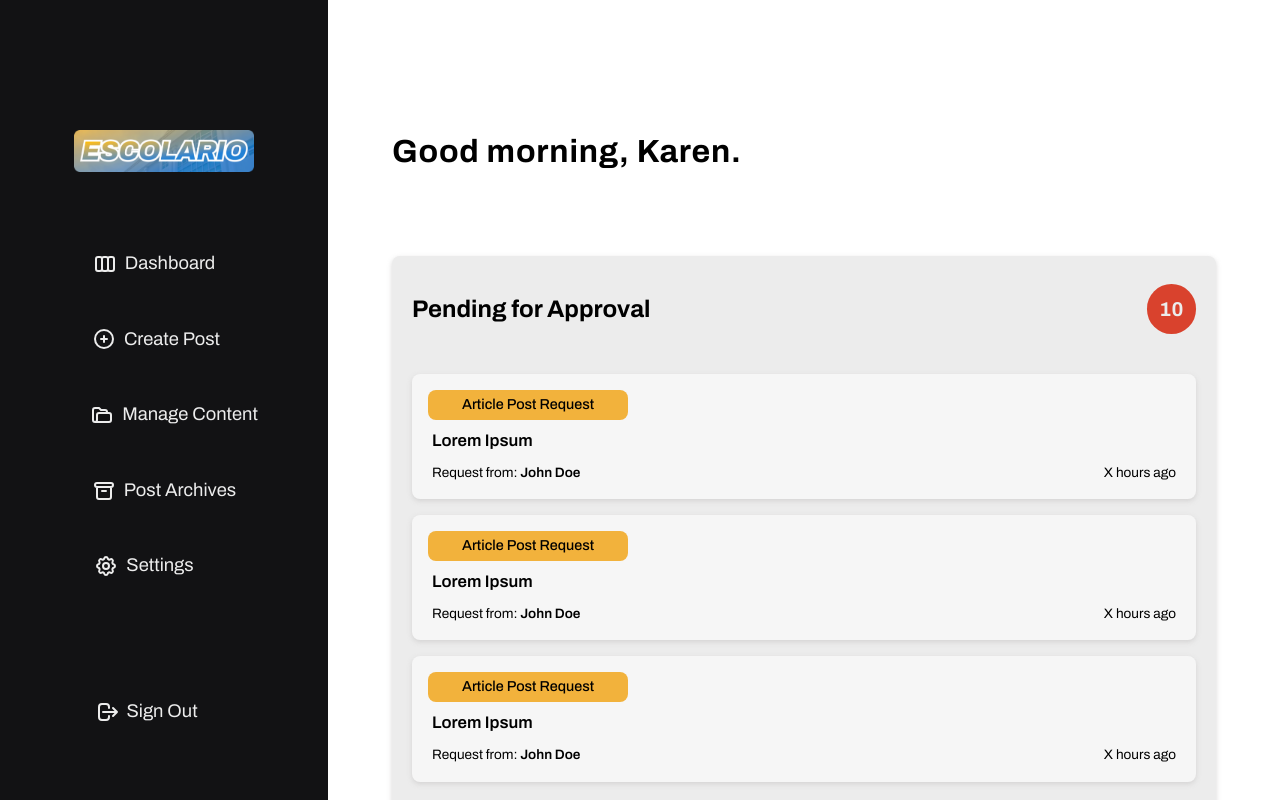
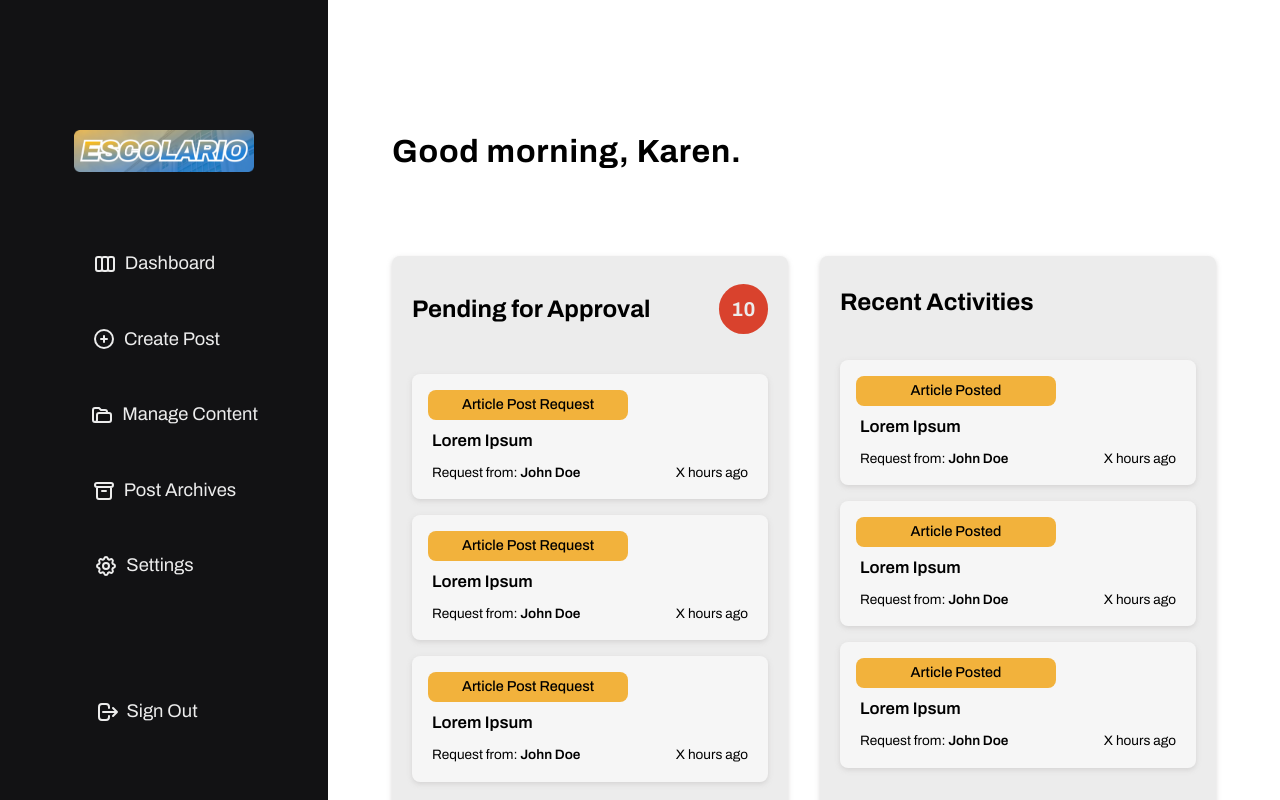
Before and after one commit to judgemongcal/se-becarios-cms, a React (Vite) app in the folder becarios-admin/: page /dashboard in a window 1280 px wide. Shown: the top 800 px of the page. Built offline with nearby package versions, Linux system fonts and the light colour scheme.

Commit message:
adjusted desktop view of dashboard

```diff
--- a/becarios-admin/src/components/manage-content/RequestList.jsx
+++ b/becarios-admin/src/components/manage-content/RequestList.jsx
@@ -5,7 +5,7 @@ import { NavLink } from 'react-router-dom';
 
 function RequestList() {
   return (
-    <div className="bg-brand-input shadow-shadow-db rounded-8 flex min-w-[100%] flex-col gap-2  lg:max-w-[40%]">
+    <div className="bg-brand-input shadow-shadow-db rounded-8 flex w-[100%] flex-col gap-2 sm:min-w-[100%] md:max-w-[100%] lg:min-w-[40vh] lg:max-w-[100%]">
       <div className="header flex flex-row items-center justify-between p-5 py-4 lg:mt-4 lg:py-3">
         <h1 className="text-[1.25rem] font-bold lg:text-[1.5rem]">
           Pending for Approval
@@ -14,7 +14,7 @@ function RequestList() {
           10
         </h1>
       </div>
-      <div className="req-items flex flex-col gap-4 p-5">
+      <div className="req-items mb-0.5 flex flex-col gap-4 p-5">
         {/* CONVERT INTO ARRAY.MAP */}
         <PendingListItem />
         <PendingListItem />
--- a/becarios-admin/src/components/recent-activities/ActivityList.jsx
+++ b/becarios-admin/src/components/recent-activities/ActivityList.jsx
@@ -4,13 +4,13 @@ import { NavLink } from 'react-router-dom';
 
 function ActivityList() {
   return (
-    <div className="bg-brand-input shadow-shadow-db rounded-8 flex min-w-[100%] flex-col gap-2  lg:max-w-[40%]">
+    <div className="bg-brand-input shadow-shadow-db rounded-8 flex w-[100%] flex-col gap-2 sm:min-w-[100%] md:max-w-[100%] lg:min-w-[40vh] lg:max-w-[100%]">
       <div className="header mt-2 flex flex-row items-center justify-between p-5 py-4 lg:mt-4 lg:py-3">
         <h1 className="text-[1.25rem] font-bold lg:text-[1.5rem]">
           Recent Activities
         </h1>
       </div>
-      <div className="req-items flex flex-col gap-4 p-5">
+      <div className="req-items mb-4 flex flex-col gap-4 p-5">
         {/* CONVERT INTO ARRAY.MAP */}
         <ActivityListItem />
         <ActivityListItem />
--- a/becarios-admin/src/pages/Dashboard.jsx
+++ b/becarios-admin/src/pages/Dashboard.jsx
@@ -16,8 +16,10 @@ function Dashboard() {
 
       <div className="content flex w-[100%] flex-col gap-[5rem] px-9 md:px-16 lg:mt-[3rem]">
         <Greeting name="Karen" />
-        <RequestList />
-        <ActivityList />
+        <div className="lists flex flex-col gap-[2rem] xl:flex-row">
+          <RequestList />
+          <ActivityList />
+        </div>
       </div>
     </div>
   );
```
